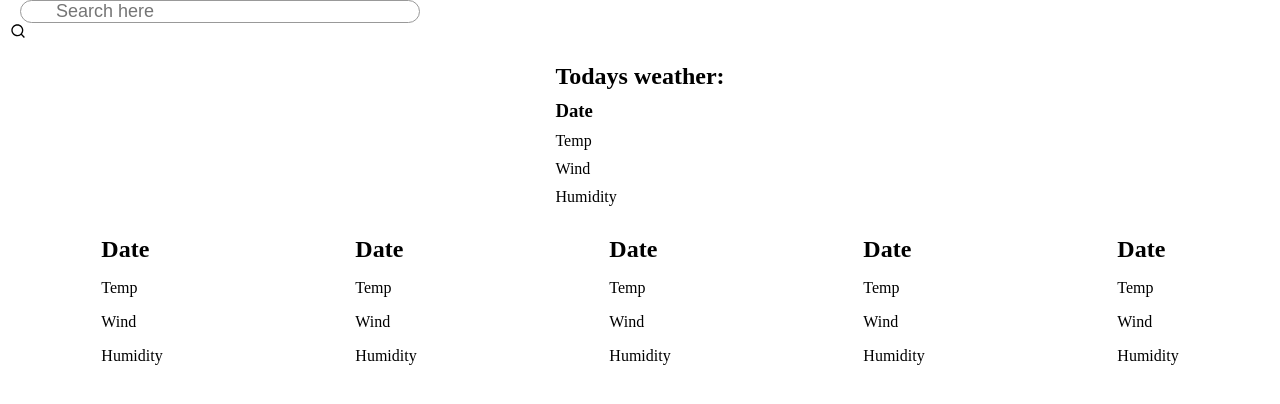
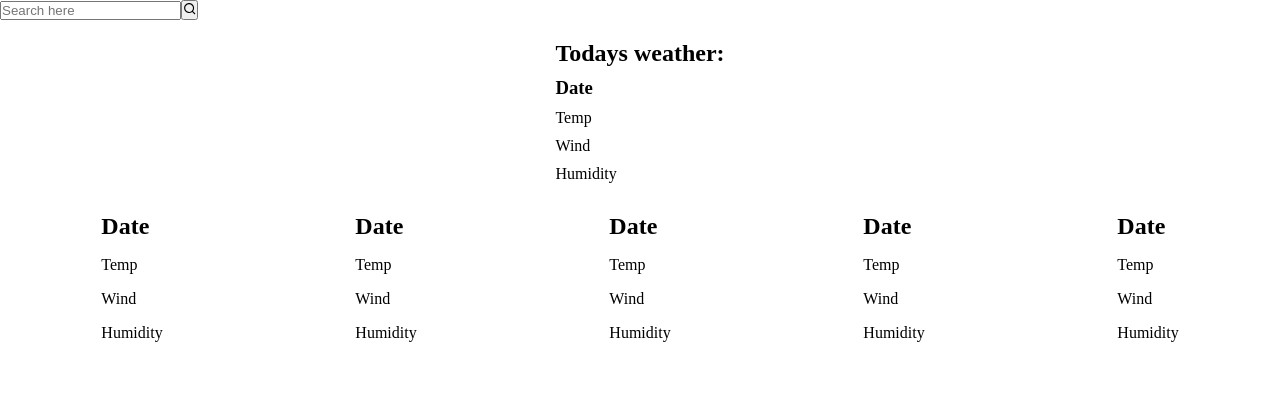
Before and after one commit to Apjuve/Elclima, a React (Create React App) app in the folder clima/: page / in a window 1280 px wide. Shown: the top 404 px of the page. Built offline with nearby package versions, Linux system fonts and the light colour scheme.

Commit message:
revert styling for search

```diff
--- a/clima/src/App.css
+++ b/clima/src/App.css
@@ -14,33 +14,6 @@ body {
   width: 100%;
 }
 
-.search {
-  position: relative;
-  width: 400px;
-  margin: 0 10px;
-}
-
-.search label{
- position: relative;
- width: 100%;
-}
-
-.search label input {
-  width: 100%;
-  height: 40%;
-  padding-left: 35px;
-  border-radius: 40px;
-  font-size: 18px;
-  outline: none;
-  border: 1px solid #999;
-}
-
-.search label .search-icon {
-  position: absolute;
-  top: 0;
-  left: 20px;
-  font-size: 1.2em;
-}
 
 .weather-grid {
   display: grid;
--- a/clima/src/components/Search.js
+++ b/clima/src/components/Search.js
@@ -7,7 +7,9 @@ const Search = () => {
             <form action="submit" className="search-form">
                 <label htmlFor="">
                     <input type="text" className="search" id="search" placeholder="Search here" />
+                    <button>
                     <RiSearchLine className="Search-icon"/>
+                    </button>
                 </label>
 
             </form>
```
